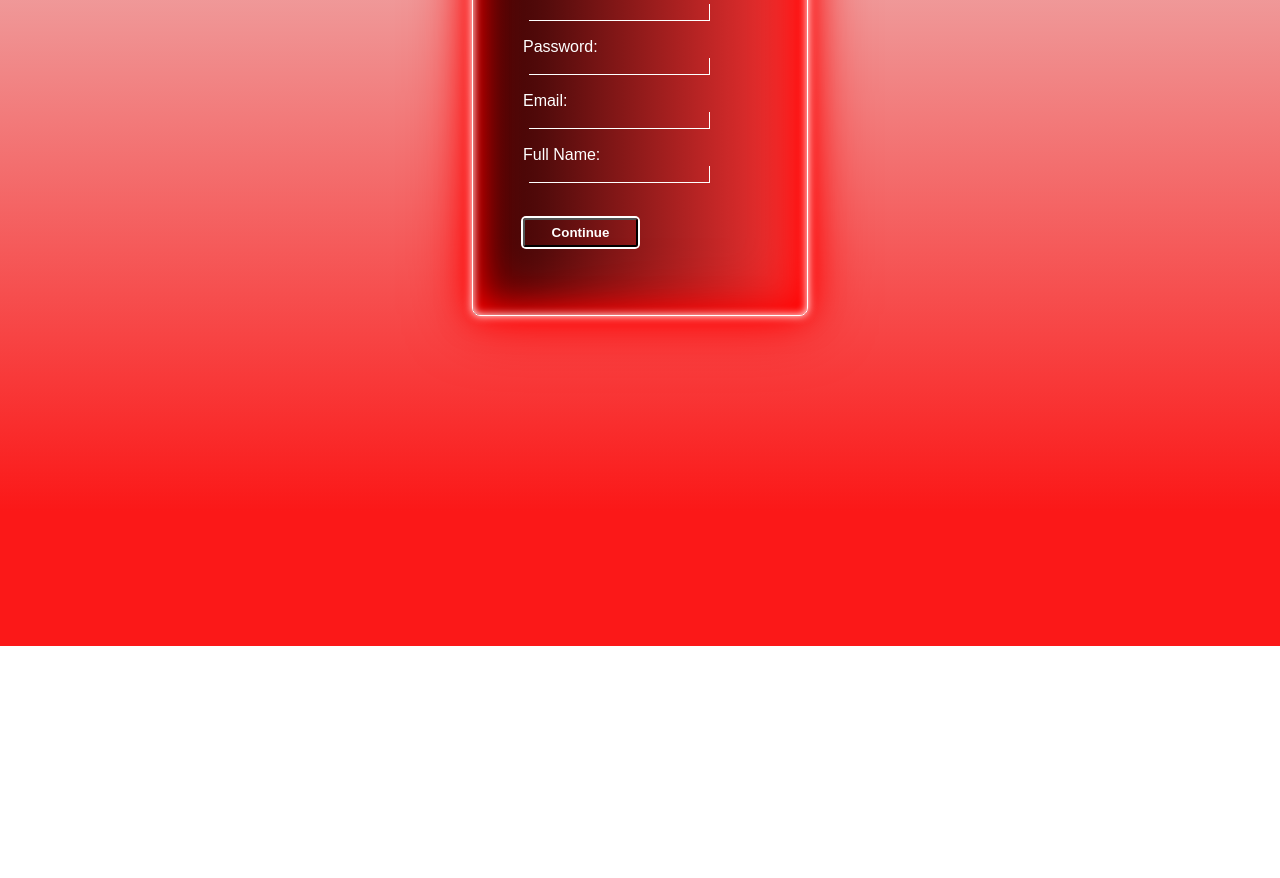
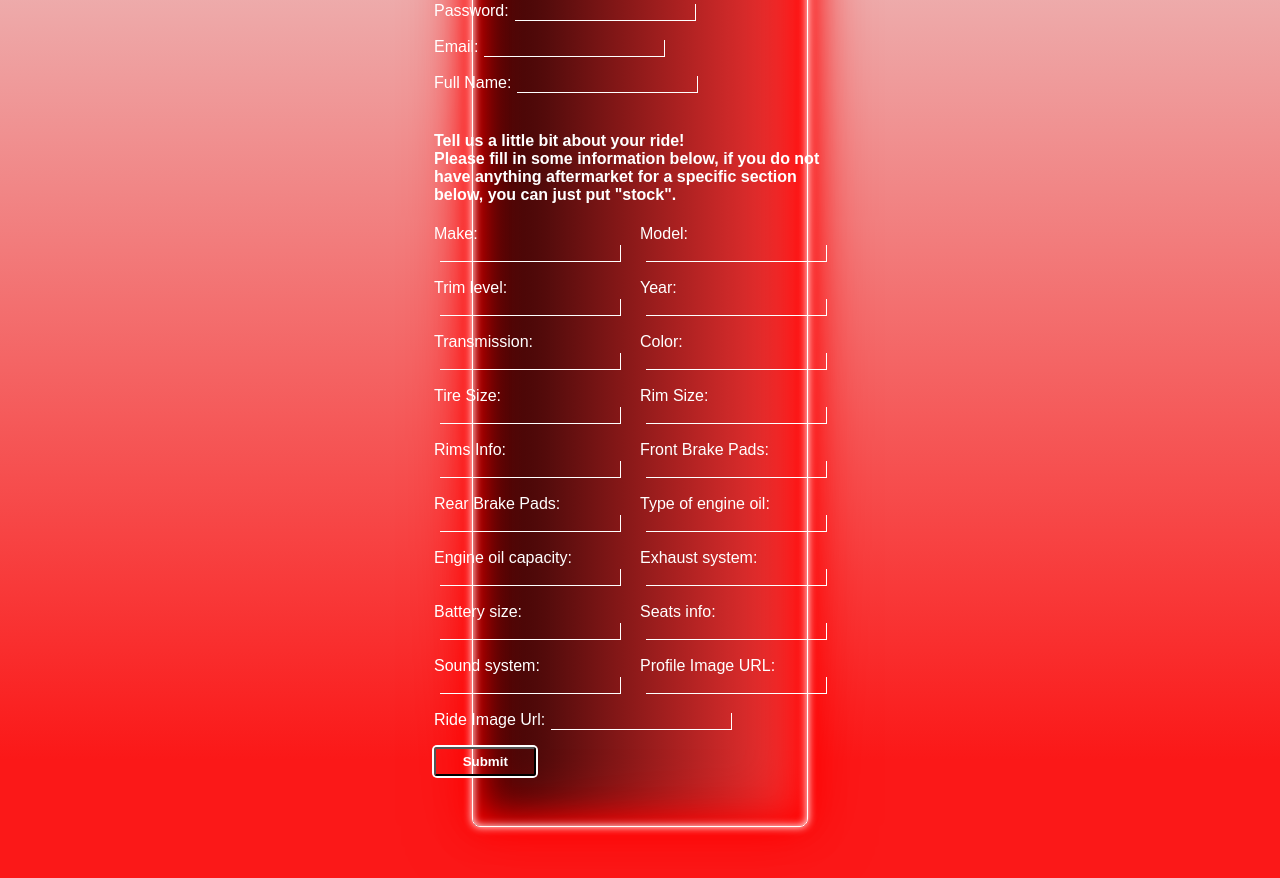
Before and after one commit to Arthur1112/ridefile-react-frontend-final-project, a React (Create React App) app: page /newProfile in a window 1280 px wide. Shown: the part 320-1198 px from the top of the page. Before the commit the page ends 966 px from the top, so only its background shows below. Built offline with nearby package versions, Linux system fonts and the light colour scheme.

Commit message:
fixed new user form

```diff
--- a/src/components/NewProfilePage.jsx
+++ b/src/components/NewProfilePage.jsx
@@ -104,17 +104,224 @@ export default function CreateNewProfile() {
                 value={newProfile.rideOwner}
                 onChange={handleChange}
               />
-              <br />
-              <br />
-              <br />
-              <Button
-                id="loginButton"
-                onClick={() => navigate("/newProfileRideInfo")}
-              >
-                Continue
-              </Button>
             </Form.Item>
             <br />
+            <h4>
+              Tell us a little bit about your ride!
+              <br />
+              Please fill in some information below, if you do not have anything
+              aftermarket for a specific section below, you can just put
+              "stock".
+            </h4>
+            <div className="rideFormDiv">
+              <Form.Item for="rideMake">
+                Make:
+                <Input
+                  name="rideMake"
+                  type="text"
+                  value={newProfile.rideMake}
+                  onChange={handleChange}
+                />
+              </Form.Item>
+              <Form.Item for="rideModel">
+                Model:
+                <Input
+                  name="rideModel"
+                  type="text"
+                  value={newProfile.rideModel}
+                  onChange={handleChange}
+                />
+              </Form.Item>
+            </div>
+            <br />
+            <div className="rideFormDiv">
+              <Form.Item for="rideTrim">
+                Trim level:
+                <Input
+                  name="rideTrim"
+                  type="text"
+                  value={newProfile.rideTrim}
+                  onChange={handleChange}
+                />
+              </Form.Item>
+              <Form.Item for="rideYear">
+                Year:
+                <Input
+                  name="rideYear"
+                  type="text"
+                  value={newProfile.rideYear}
+                  onChange={handleChange}
+                />
+              </Form.Item>
+            </div>
+            <br />
+            <div className="rideFormDiv">
+              <Form.Item for="transmission">
+                Transmission:
+                <Input
+                  name="transmission"
+                  type="text"
+                  value={newProfile.transmission}
+                  onChange={handleChange}
+                />
+              </Form.Item>
+              <Form.Item for="rideColor">
+                Color:
+                <Input
+                  name="rideColor"
+                  type="text"
+                  value={newProfile.rideColor}
+                  onChange={handleChange}
+                />
+              </Form.Item>
+            </div>
+            <br />
+            <div className="rideFormDiv">
+              <Form.Item for="rideTireSize">
+                Tire Size:
+                <Input
+                  name="rideTireSize"
+                  type="text"
+                  value={newProfile.rideTireSize}
+                  onChange={handleChange}
+                />
+              </Form.Item>
+              <Form.Item for="rideRimSize">
+                Rim Size:
+                <Input
+                  name="rideRimSize"
+                  type="text"
+                  value={newProfile.rideRimSize}
+                  onChange={handleChange}
+                />
+              </Form.Item>
+            </div>
+            <br />
+            <div className="rideFormDiv">
+              <Form.Item for="RimsInfo">
+                Rims Info:
+                <Input
+                  name="RimsInfo"
+                  type="text"
+                  value={newProfile.RimsInfo}
+                  onChange={handleChange}
+                />
+              </Form.Item>
+              <Form.Item for="frontBrakePads">
+                Front Brake Pads:
+                <Input
+                  name="frontBrakePads"
+                  type="text"
+                  value={newProfile.frontBrakePads}
+                  onChange={handleChange}
+                />
+              </Form.Item>
+            </div>
+            <br />
+            <div className="rideFormDiv">
+              <Form.Item for="rearBrakePads">
+                Rear Brake Pads:
+                <Input
+                  name="rearBrakePads"
+                  type="text"
+                  value={newProfile.rearBrakePads}
+                  onChange={handleChange}
+                />
+              </Form.Item>
+              <br />
+              <Form.Item for="engineOilType">
+                Type of engine oil:
+                <Input
+                  name="engineOilType"
+                  type="text"
+                  value={newProfile.engineOilType}
+                  onChange={handleChange}
+                />
+              </Form.Item>
+            </div>
+            <br />
+            <div className="rideFormDiv">
+              <Form.Item for="engineOilCapacity">
+                Engine oil capacity:
+                <Input
+                  name="engineOilCapacity"
+                  type="text"
+                  value={newProfile.engineOilCapacity}
+                  onChange={handleChange}
+                />
+              </Form.Item>
+              <br />
+              <Form.Item for="exhaustSystem">
+                Exhaust system:
+                <Input
+                  name="exhaustSystem"
+                  type="text"
+                  value={newProfile.exhaustSystem}
+                  onChange={handleChange}
+                />
+              </Form.Item>
+            </div>
+            <br />
+            <div className="rideFormDiv">
+              <Form.Item for="batterySize">
+                Battery size:
+                <Input
+                  name="batterySize"
+                  type="text"
+                  value={newProfile.batterySize}
+                  onChange={handleChange}
+                />
+              </Form.Item>
+              <br />
+              <Form.Item for="rideSeats">
+                Seats info:
+                <Input
+                  name="rideSeats"
+                  type="text"
+                  value={newProfile.rideSeats}
+                  onChange={handleChange}
+                />
+              </Form.Item>
+            </div>
+            <br />
+            <div className="rideFormDiv">
+              <Form.Item for="soundSystem">
+                Sound system:
+                <Input
+                  name="soundSystem"
+                  type="text"
+                  value={newProfile.soundSystem}
+                  onChange={handleChange}
+                />
+              </Form.Item>
+              <Form.Item for="profileImage">
+                Profile Image URL:
+                <Input
+                  name="profileImage"
+                  type="text"
+                  value={newProfile.profileImage}
+                  onChange={handleChange}
+                />
+              </Form.Item>
+              <br />
+            </div>
+            <br />
+            <div className="rideFormDiv">
+              <Form.Item for="rideImage">
+                Ride Image Url:
+                <Input
+                  name="rideImage"
+                  type="text"
+                  value={newProfile.rideImage}
+                  onChange={handleChange}
+                />
+              </Form.Item>
+              <br />
+            </div>
+            <br />
+            <Button onClick={handleSubmit} id="loginButton" htmlType="submit">
+              Submit
+            </Button>
           </Form>
         </div>
       </section>
```
